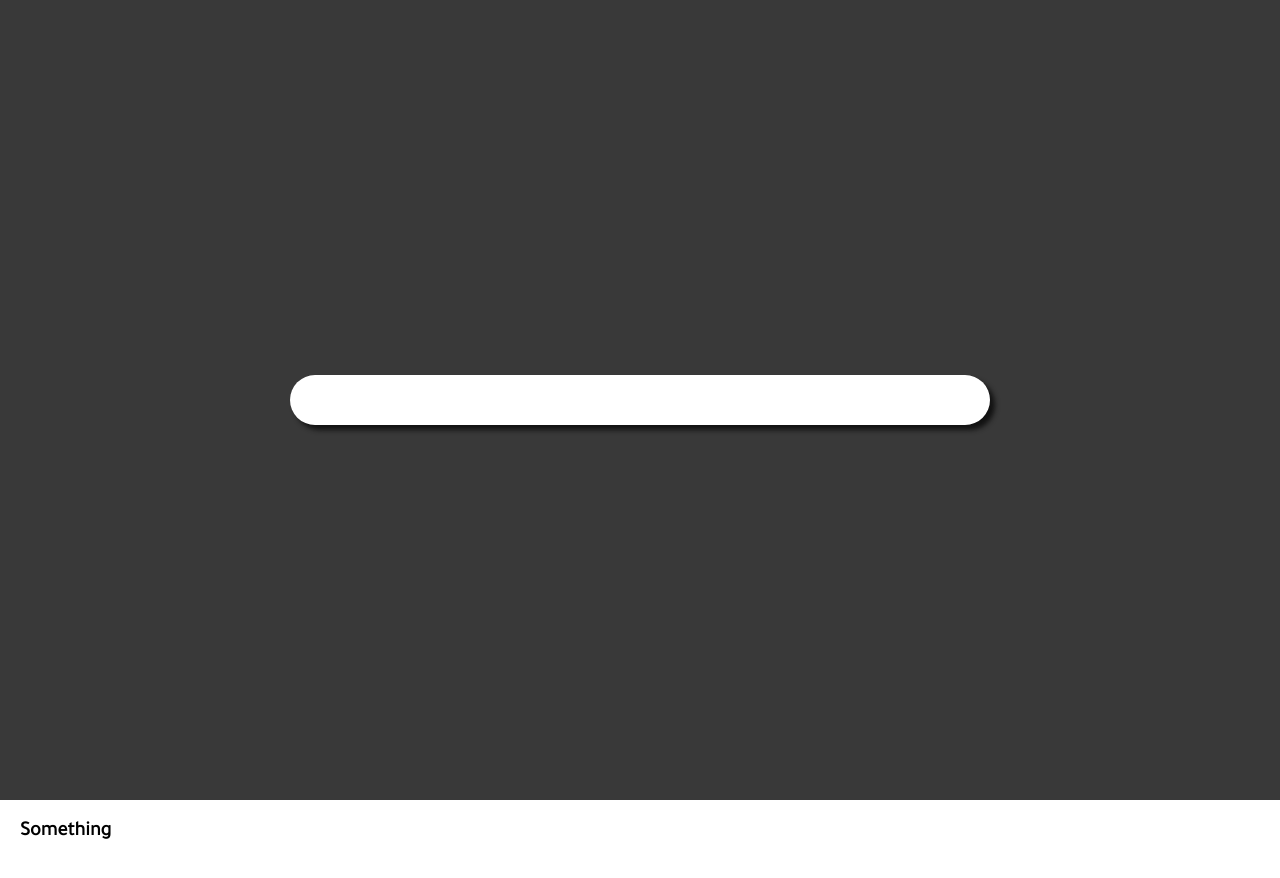
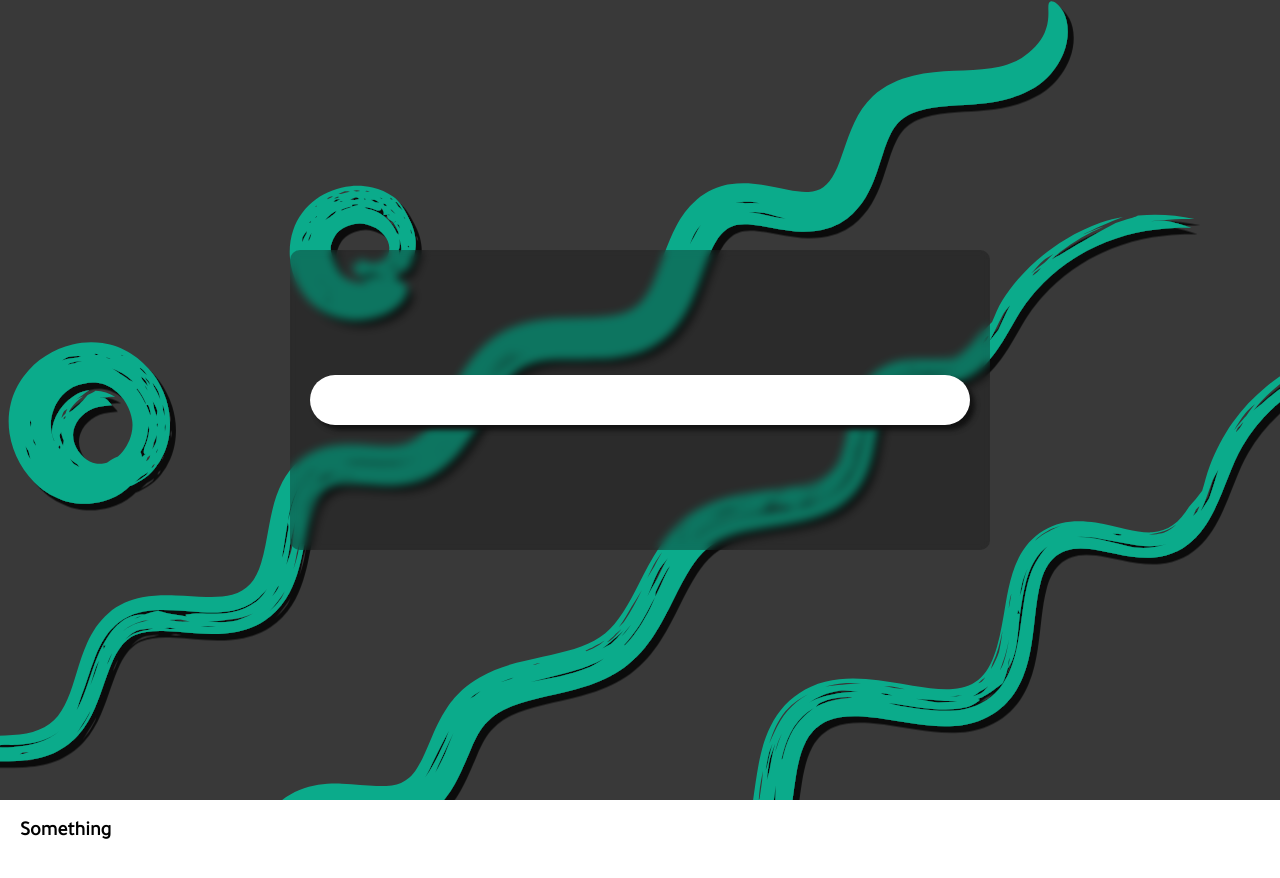
Before and after one commit to Scynes/quicklink, a SvelteKit app: page / in a window 1280 px wide. Shown: the top 878 px of the page. Built offline with nearby package versions, Linux system fonts and the light colour scheme.

Commit message:
wip: added glass styling layout for the short link focus

```diff
--- a/public/css/style.css
+++ b/public/css/style.css
@@ -25,6 +25,7 @@ html, body {
     --dark-gray: #393939;
     --dark-gray-desaturated: #d6d6d6;
     --darker-gray: #121212;
+    --darker-gray-desaturated: rgba(18, 18, 18, 0.35);
 
     /* other colors */
     --ecto-green: #00C8A0;
@@ -120,6 +121,19 @@ section.shorten-link {
     display: grid;
     place-items: center;
     background-color: var(--dark-gray);
+    background-image: url(../images/bg-strokes.svg);
+    background-repeat: no-repeat;
+    background-size: cover;
+    background-position: center;
+}
+
+section.shorten-link form {
+    min-height: 30rem;
+    width: clamp(25rem, 100%, 70rem);
+    padding: 2rem;
+    border-radius: 1rem;
+    background-color: var(--darker-gray-desaturated);
+    backdrop-filter: blur(4px);
 }
 
 section.about {
@@ -131,8 +145,9 @@ nav {
     justify-content: center;
     position: fixed;
     transform: translateY(-100%);
-    background-color: var(--darker-gray);
+    background-color: var(--darker-gray-desaturated);
     transition: transform 0.4s ease-in-out;
+    backdrop-filter: blur(4px);
 }
 
 nav.show {
@@ -150,7 +165,6 @@ nav.show {
 
 .shorten-input {
     min-height: 5rem;
-    width: clamp(25rem, 100%, 70rem);
     border-radius: 8rem;
     box-shadow: 0.5rem 0.5rem 0.5rem var(--darker-gray), inset 0 0 0 var(--transparent);
     transition: 0.3s ease-in-out;
--- a/src/routes/+page.svelte
+++ b/src/routes/+page.svelte
@@ -1,6 +1,6 @@
 <section class="shorten-link">
     <form class="width-full grid place-center" action="#">
-        <input class="shorten-input outlineless borderless text-center" type="text">
+        <input class="shorten-input outlineless borderless text-center width-full" type="text">
     </form>
 </section>
 <section class="about">
```
Also changed, not shown: public/images/bg-strokes.svg (added).
